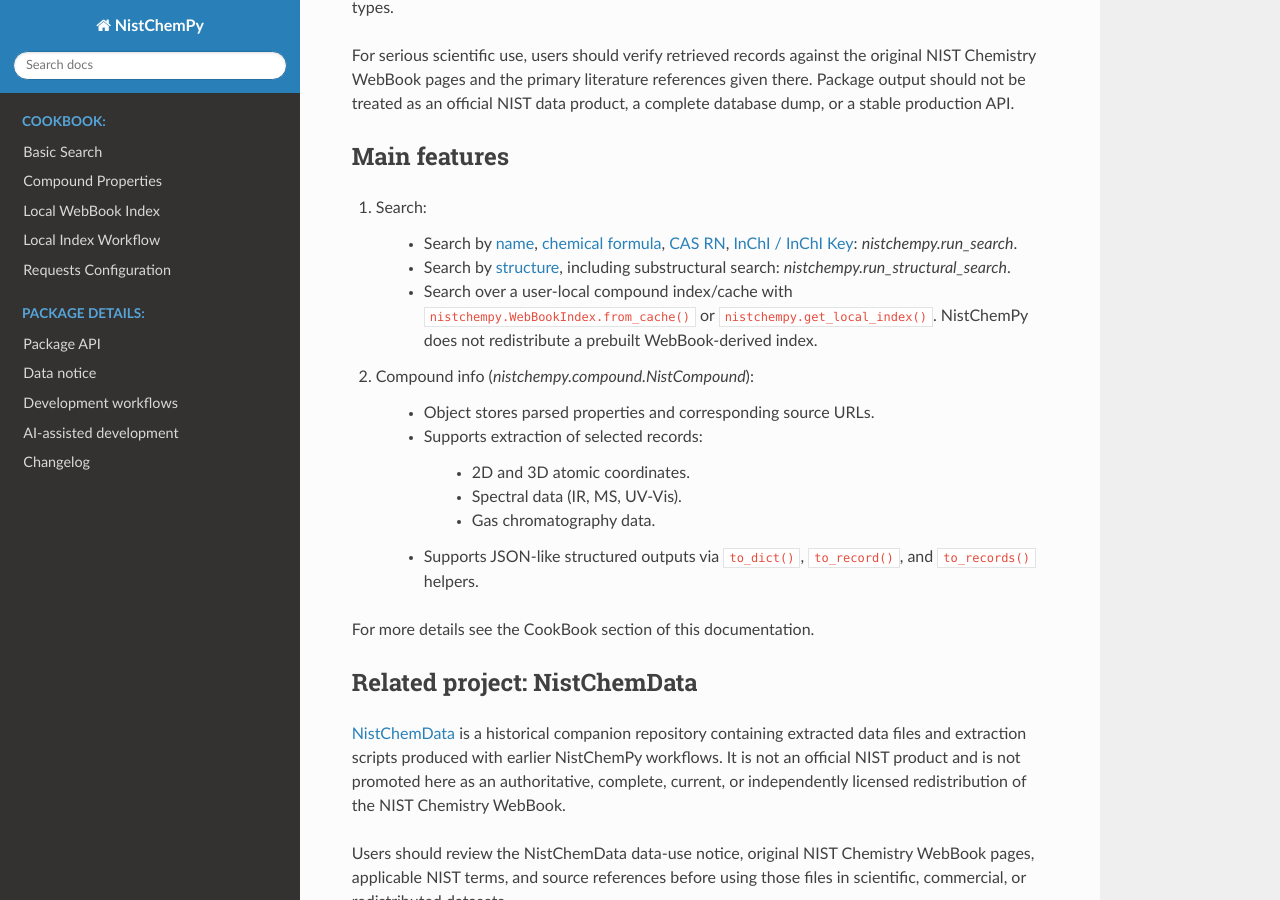
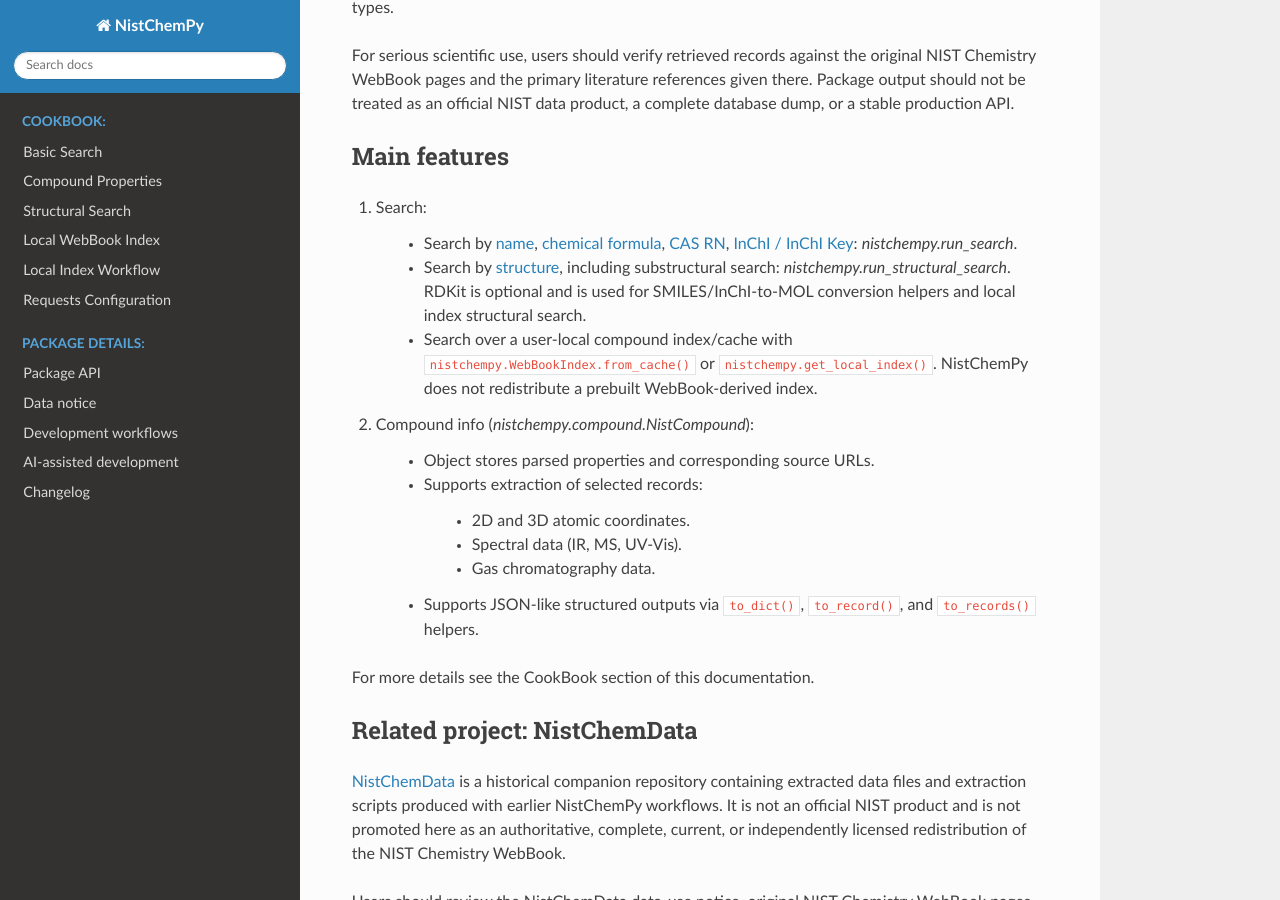
Before and after one commit to IvanChernyshov/NistChemPy, a Sphinx documentation site: the page built from docs/index.rst, in a window 1280 px wide and 900 px high, scrolled down 673 px. Built offline with Sphinx 7.4.7 and the Read the Docs theme 3.1.0, drawn with Linux system fonts in a browser that asks for light colours.

Commit message:
docs: add structural search notebook and local index examples

```diff
--- a/docs/index.rst
+++ b/docs/index.rst
@@ -9,7 +9,8 @@ Welcome to the NistChemPy documentation!
 
    Basic Search <source/basic_search.ipynb>
    Compound Properties <source/compound_properties.ipynb>
-   Local WebBook Index <source/advanced_search.ipynb>
+   Structural Search <source/structural_search.ipynb>
+   Local WebBook Index <source/local_index.ipynb>
    Local Index Workflow <source/local_index_workflow>
    Requests Configuration <source/requests_config.ipynb>
 
@@ -52,7 +53,7 @@ Main features
 
     * Search by `name <https://webbook.nist.gov/chemistry/name-ser/>`_, `chemical formula <https://webbook.nist.gov/chemistry/form-ser/>`_, `CAS RN <https://webbook.nist.gov/chemistry/cas-ser/>`_, `InChI / InChI Key <https://webbook.nist.gov/chemistry/inchi-ser/>`_: `nistchempy.run_search`.
 
-    * Search by `structure <https://webbook.nist.gov/chemistry/str-file/>`_, including substructural search: `nistchempy.run_structural_search`.
+    * Search by `structure <https://webbook.nist.gov/chemistry/str-file/>`_, including substructural search: `nistchempy.run_structural_search`. RDKit is optional and is used for SMILES/InChI-to-MOL conversion helpers and local index structural search.
 
     * Search over a user-local compound index/cache with ``nistchempy.WebBookIndex.from_cache()`` or ``nistchempy.get_local_index()``. NistChemPy does not redistribute a prebuilt WebBook-derived index.
 
--- a/docs/source/development_workflows.rst
+++ b/docs/source/development_workflows.rst
@@ -66,8 +66,8 @@ when examples or public APIs change:
    python -m pip install -e ".[docs,structure]"
    jupyter nbconvert --execute docs/source/basic_search.ipynb --inplace
    jupyter nbconvert --execute docs/source/compound_properties.ipynb --inplace
+   jupyter nbconvert --execute docs/source/structural_search.ipynb --inplace
    jupyter nbconvert --execute docs/source/local_index.ipynb --inplace
-   jupyter nbconvert --execute docs/source/structural_search.ipynb --inplace
    jupyter nbconvert --execute docs/source/requests_config.ipynb --inplace
 
 User-facing notebooks may contain pregenerated live WebBook outputs. Sphinx
```
Also changed, not shown: README.md (+2 -2 lines), docs/source/basic_search.ipynb, docs/source/compound_properties.ipynb, docs/source/local_index.ipynb, docs/source/requests_config.ipynb, docs/source/structural_search.ipynb (added).
